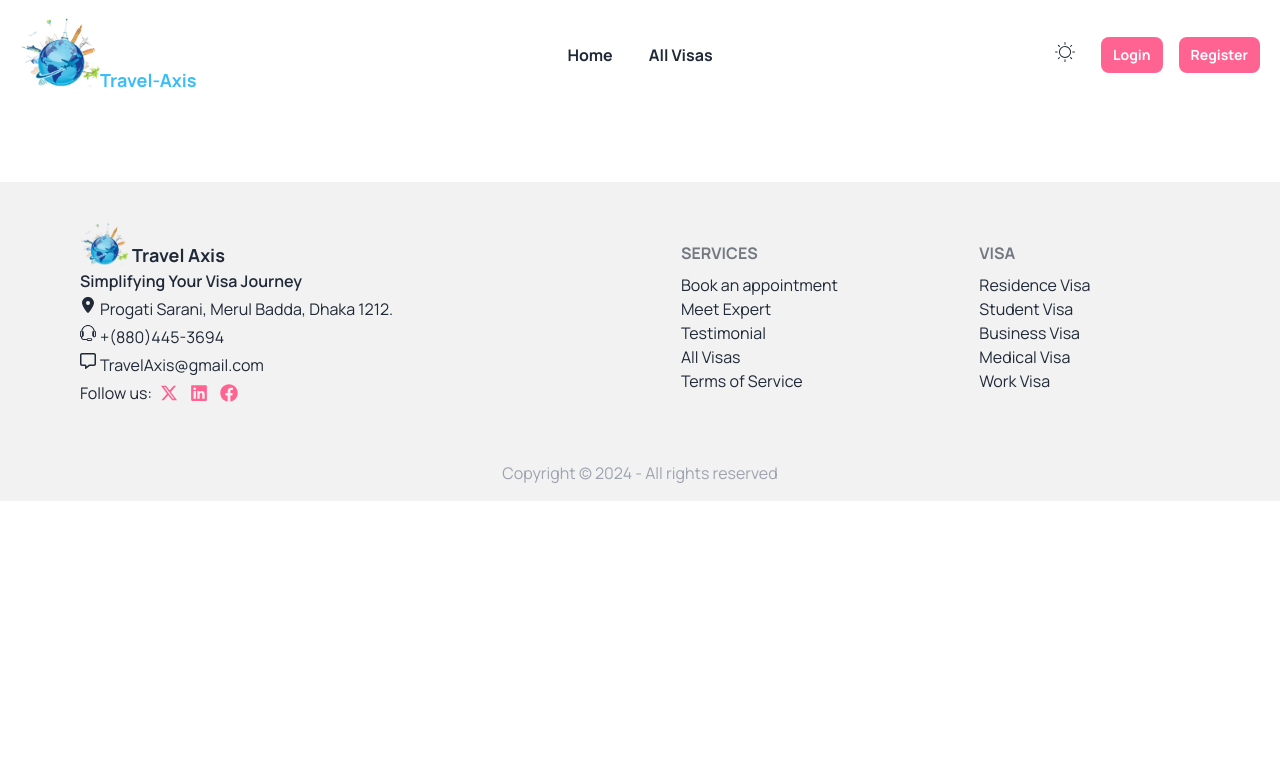
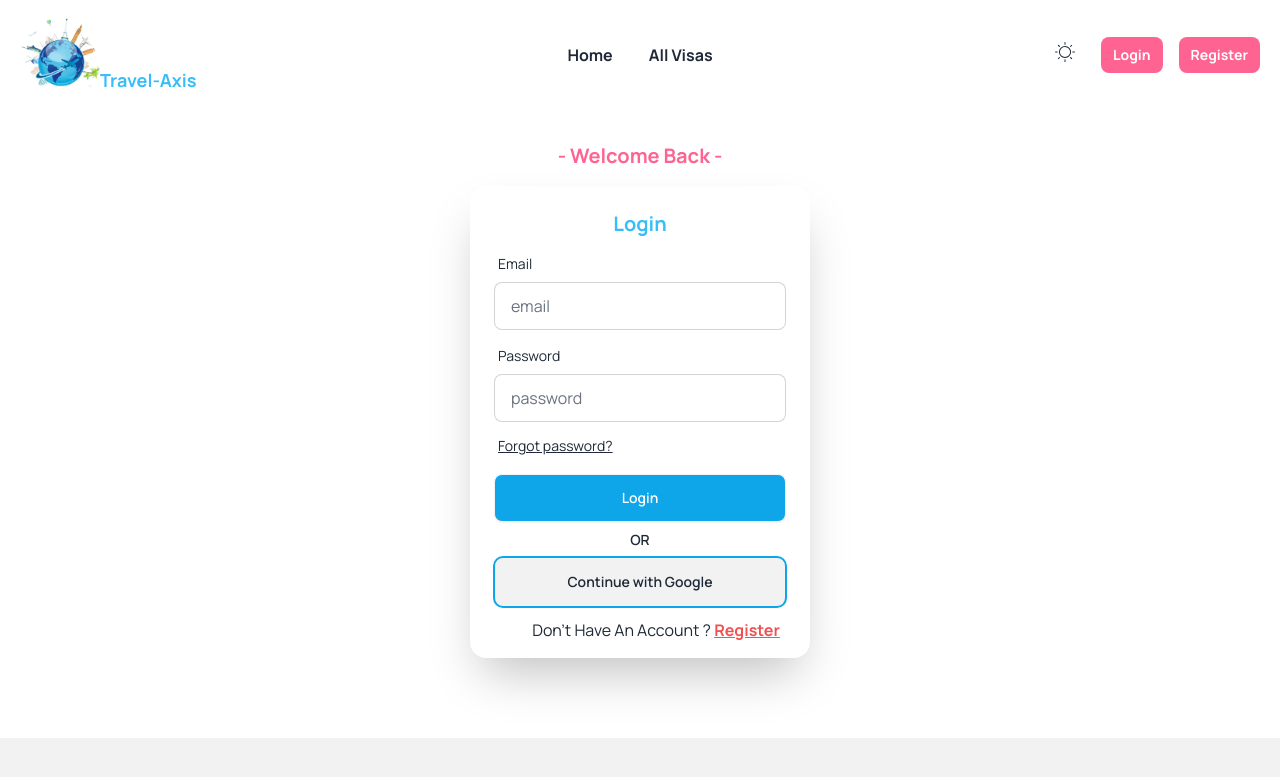
Before and after one commit to Rakib383/travel-axis-client, a React (Vite) app: page /login in a window 1280 px wide. Shown: the top 777 px of the page. Built offline with nearby package versions, Linux system fonts and the light colour scheme; no server answers.

Commit message:
added login page

```diff
--- a/src/pages/LoginPage.jsx
+++ b/src/pages/LoginPage.jsx
@@ -1,6 +1,107 @@
+import { useContext } from "react"
+import { AuthContext } from "../provider/AuthProvider"
+import { toast, ToastContainer } from "react-toastify"
+import { Link, useNavigate } from "react-router-dom"
 
 export const LoginPage = () => {
+    const {userLogin,setUser,signInWithGoogle} = useContext(AuthContext)
+    const navigate = useNavigate()
+
+    const notify = () => {
+        toast.error('Invalid credentials!', {
+            position: "top-center",
+            autoClose: 5000,
+            hideProgressBar: false,
+            closeOnClick: true,
+            pauseOnHover: true,
+            draggable: true,
+            progress: undefined,
+            theme: "light",
+        });
+    }
+
+    const handleSubmit = (e) => {
+        e.preventDefault()
+        const form = e.target
+        const formData = new FormData(form)
+        const email = formData.get("email")
+        const password = formData.get("password")
+        userLogin(email, password)
+            .then(result => {
+                const user = result.user;
+                setUser(user);
+                navigate("/")
+                form.reset();
+
+            })
+            .catch((error) => {
+                console.log(error)
+                notify()
+
+            })
+
+    }
+    const handleSignInWithGoogle = () => {
+        signInWithGoogle()
+            .then((result) => {
+
+                const user = result.user;
+                setUser(user);
+
+                navigate("/")
+
+            })
+            .catch((error) => {
+                console.log(error)
+            })
+    }
     return (
-        <div></div>
+        <div className="flex flex-col justify-center items-center mt-8 md:mt-10">
+
+        <h2 className="text-xl font-bold text-Pink text-center mb-4" >- Welcome Back -</h2>
+
+        <div className="card bg-base-100  w-[320px] md:w-[340px] shrink-0 shadow-2xl">
+
+            <form onSubmit={handleSubmit} className="card-body pb-0 p-6">
+                <h1 className="text-xl font-bold text-sky-400  text-center">Login</h1>
+
+                <div className="form-control">
+                    <label className="label">
+                        <span className="label-text">Email</span>
+                    </label>
+                    <input name="email" type="email" placeholder="email" className="input input-bordered" required />
+                </div>
+                <div className="form-control">
+                    <label className="label">
+                        <span className="label-text">Password</span>
+                    </label>
+                    <input name="password" type="password" placeholder="password" className="input input-bordered" required />
+                    <label className="label">
+                        <Link to="" className="label-text-alt link link-hover text-[14px] underline mt-2">Forgot password?</Link>
+                    </label>
+                </div>
+                <div className="form-control mt-1">
+                    <button className="btn bg-sky-500 text-white hover:text-black hover:outline outline-4 outline-sky-500">Login</button>
+                    <p className="text-center font-semibold my-2 text-sm">OR</p>
+                </div>
+            </form>
+            <div className="w-[270px] md:w-[290px] mx-auto mb-3">
+                <button onClick={handleSignInWithGoogle} className="btn w-[270px] md:w-[290px] mx-auto hover:text-black outline outline-2 outline-sky-500">Continue with Google</button>
+            </div>
+            <p className="text-center pl-8 pb-4 text-base ">Don’t Have An Account ? <Link className="text-red-500 font-bold underline" to="/register">Register</Link></p>
+        </div>
+        <ToastContainer
+            position="top-center"
+            autoClose={5000}
+            hideProgressBar={false}
+            newestOnTop={false}
+            closeOnClick
+            rtl={false}
+            pauseOnFocusLoss
+            draggable
+            pauseOnHover
+            theme="light"
+        />
+    </div>
     )
 }
--- a/src/pages/Register.jsx
+++ b/src/pages/Register.jsx
@@ -28,6 +28,7 @@ export const Register = () => {
         const photo = e.target.photo.value
         const email = e.target.email.value
         const password = e.target.password.value
+        const newUser = { name, email }
         if (!passwordRegex.test(password)) {
 
             return setError("Password must have at least one uppercase letter, one lowercase letter, and be at least 6 characters long.")
@@ -37,8 +38,19 @@ export const Register = () => {
             .then((result) => {
                 updateUserProfile({ displayName: name, photoURL: photo })
                     .then(() => {
-                        setUser(result.user)
-                        console.log(result.user)
+                        setUser(result.user);
+                        fetch("http://localhost:5000/users", {
+                            method: 'POST',
+                            headers: {
+                                'content-type': 'application/json'
+                            },
+                            body: JSON.stringify(newUser)
+                        })
+                            .then(res => res.json())
+                            .then(data => {
+                                console.log(data)
+                            })
+
                         navigate("/")
                     })
                     .catch(error => {
@@ -51,12 +63,30 @@ export const Register = () => {
                 console.log(error)
             })
     }
+
     const handleSignInWithGoogle = () => {
         signInWithGoogle()
             .then((result) => {
 
                 const user = result.user;
                 setUser(user);
+
+
+                const email = user.email
+                const displayName = user.displayName
+                const newUser = {email,displayName}
+                fetch("http://localhost:5000/users", {
+                    method: 'POST',
+                    headers: {
+                        'content-type': 'application/json'
+                    },
+                    body: JSON.stringify(newUser)
+                })
+                    .then(res => res.json())
+                    .then(data => {
+                        console.log(data)
+                    })
+
                 navigate("/")
 
             })
@@ -65,10 +95,10 @@ export const Register = () => {
             })
     }
     return (
-        <div className="flex flex-col justify-center items-center mt-8 md:mt-12">
+        <div className="flex flex-col justify-center items-center mt-8 md:mt-12 ">
 
-            <h2 className="text-xl font-bold text-sky-400 mb-8 w-64 text-center font-Charm">Create Your Account & Get Started Today!</h2>
-            <div className="md:flex items-center gap-16 lg:gap-20  ">
+            <h2 className="text-xl font-bold text-sky-400 mb-8 w-64 text-center ">Create Your Account & Get Started Today!</h2>
+            <div className="md:flex items-center gap-16 lg:gap-20 md:mr-10 ">
 
                 {/* register image */}
                 <div>
--- a/src/provider/AuthProvider.jsx
+++ b/src/provider/AuthProvider.jsx
@@ -1,5 +1,5 @@
 
-import { createUserWithEmailAndPassword, getAuth, GoogleAuthProvider, onAuthStateChanged, signInWithPopup, updateProfile } from "firebase/auth";
+import { createUserWithEmailAndPassword, getAuth, GoogleAuthProvider, onAuthStateChanged, signInWithEmailAndPassword, signInWithPopup, updateProfile } from "firebase/auth";
 import app from "../firebase/firebase.config";
 import { createContext, useEffect, useState } from "react";
 
@@ -20,13 +20,17 @@ export const AuthProvider = ({children}) => {
     const signInWithGoogle = () => {
         return signInWithPopup(auth, provider)
     }
+    const userLogin = (email,password) => {
+        return signInWithEmailAndPassword(auth,email,password)
+    }
 
     const authInfo = {
         createUser,
         setUser,
         user,
         updateUserProfile,
-        signInWithGoogle
+        signInWithGoogle,
+        userLogin
     }
 
     useEffect(() => {
--- a/src/routes/router.jsx
+++ b/src/routes/router.jsx
@@ -3,6 +3,7 @@ import { RootLayout } from "../Layouts/RootLayout";
 import { HomePage } from "../pages/HomePage";
 import { LoginPage } from "../pages/LoginPage";
 import { Register } from "../pages/Register";
+import 'react-toastify/dist/ReactToastify.css';
 
 const router = createBrowserRouter([
     {
```
